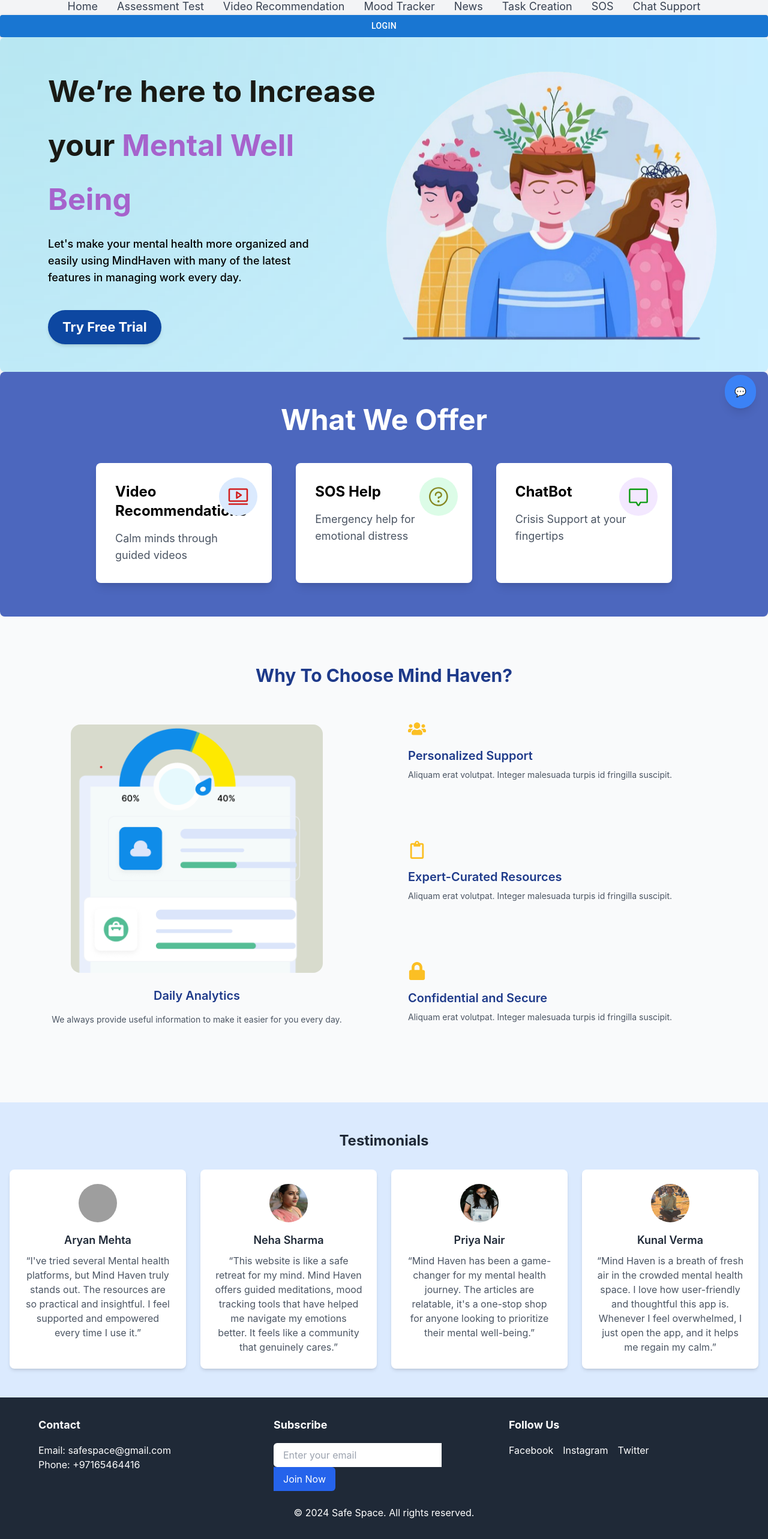
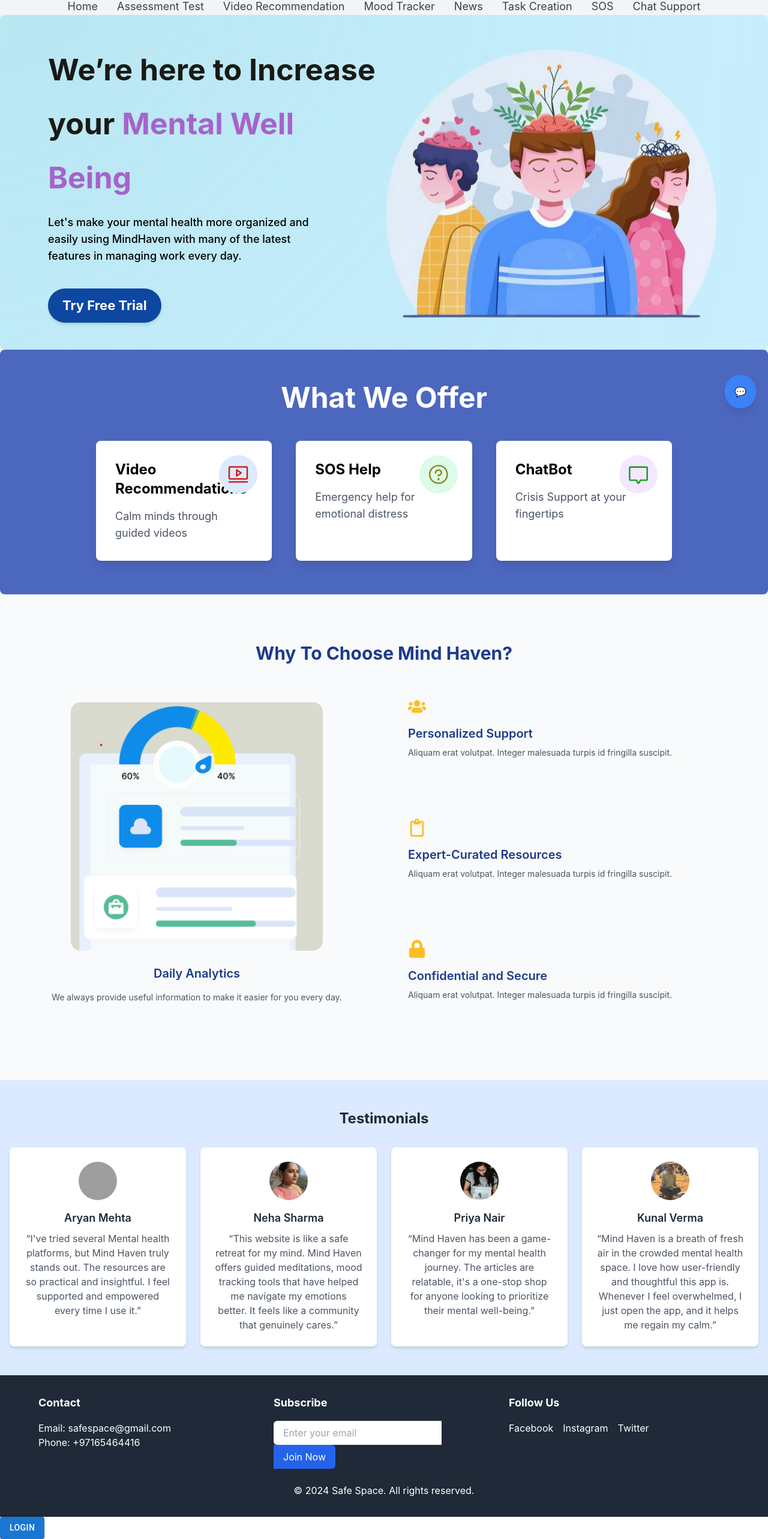
Before and after one commit to Rishi9398/MindHaven, a React (Create React App) app in the folder frontend/: page / in a window 1280 px wide. Shown: the part 99-2665 px from the top of the page at 60% size. Built offline with nearby package versions, Linux system fonts and the light colour scheme; grey boxes are pictures that could not be loaded.

Commit message:
app & navbar conn to auth

```diff
--- a/frontend/src/App.js
+++ b/frontend/src/App.js
@@ -1,4 +1,4 @@
-import React from "react";
+import React, { useState } from "react";
 import { BrowserRouter as Router, Routes, Route } from "react-router-dom";
 import Navbar from "./components/Shared/Navbar";
 import Footer from "./components/Shared/Footer";
@@ -10,12 +10,28 @@ import Chatbot from "./components/Shared/Chatbot";
 import VideoRecommendation from "./pages/VideoRecommendation";
 import Assignment from "./pages/Assignment";
 import MoodTracker from "./components/Dashboard/MoodTracker";
+import AuthDialog from "./components/Auth/Login"; // Use the AuthDialog for login
 
 const App = () => {
+  const [user, setUser] = useState(null); // Centralized user state
+  const [authDialogOpen, setAuthDialogOpen] = useState(false);
+
+  const handleLoginOpen = () => setAuthDialogOpen(true);
+  const handleLoginClose = () => setAuthDialogOpen(false);
+
+  const handleLogout = async () => {
+    setUser(null);
+    alert("Logged out successfully!");
+  };
+
   return (
     <Router>
       <div className="flex flex-col min-h-screen">
-        <Navbar />
+        <Navbar
+          user={user}
+          onLoginClick={handleLoginOpen}
+          onLogoutClick={handleLogout}
+        />
         <main className="flex-grow">
           <Routes>
             <Route path="/" element={<Home />} />
@@ -30,6 +46,14 @@ const App = () => {
         </main>
         <Footer />
       </div>
+
+      {/* Auth Dialog */}
+      <AuthDialog
+        open={authDialogOpen}
+        onClose={handleLoginClose}
+        user={user}
+        setUser={setUser}
+      />
     </Router>
   );
 };
--- a/frontend/src/components/Shared/Navbar.js
+++ b/frontend/src/components/Shared/Navbar.js
@@ -4,21 +4,17 @@ import NotificationsNoneIcon from "@mui/icons-material/NotificationsNone";
 import MenuIcon from "@mui/icons-material/Menu";
 import CloseIcon from "@mui/icons-material/Close";
 import PersonOutlineIcon from "@mui/icons-material/PersonOutline";
+import AccountCircleIcon from "@mui/icons-material/AccountCircle";
 import SearchIcon from "@mui/icons-material/Search";
-import Login from "../Auth/Login";
-import Chatbot from "./Chatbot";
-const Navbar = () => {
+
+const Navbar = ({ user, onLoginClick, onLogoutClick }) => {
   const [menuOpen, setMenuOpen] = useState(false);
-  const [loginOpen, setLoginOpen] = useState(false); // State to control Login modal visibility
 
   const toggleMenu = () => setMenuOpen(!menuOpen);
-  const handleLoginClick = () => setLoginOpen(true); // Open login modal
-  const handleCloseLogin = () => setLoginOpen(false); // Close login modal
 
   return (
     <>
       <nav className="bg-gray-100 shadow-md">
-        {/* Top Layer */}
         <div className="flex justify-between items-center px-6 py-4">
           {/* Logo */}
           <div className="flex items-center bg-black text-white font-bold text-2xl py-2 px-4 rounded-md">
@@ -43,14 +39,24 @@ const Navbar = () => {
               <span className="text-lg text-black font-medium">Notification</span>
             </div>
 
-            {/* Login */}
+            {/* Login or Account */}
+            {user ? (
               <div
                 className="flex items-center gap-2 cursor-pointer hover:text-black"
-              onClick={handleLoginClick} // Open login modal
+                onClick={onLogoutClick} // Logout handler
+              >
+                <AccountCircleIcon fontSize="medium" />
+                <span className="text-lg text-black">Logout</span>
+              </div>
+            ) : (
+              <div
+                className="flex items-center gap-2 cursor-pointer hover:text-black"
+                onClick={onLoginClick} // Open login dialog
               >
                 <PersonOutlineIcon fontSize="medium" />
                 <span className="text-lg text-black">Login</span>
               </div>
+            )}
           </div>
 
           {/* Hamburger Menu Icon */}
@@ -79,21 +85,17 @@ const Navbar = () => {
           <Link to="/tasks" className="hover:text-blue-600">
             Task Creation
           </Link>
-
           <Link to="/sos" className="hover:text-blue-600">
             SOS
           </Link>
-          <Link to={Chatbot} className="hover:text-blue-600">
+          <Link to="/chat" className="hover:text-blue-600">
             Chat Support
           </Link>
-
-
         </div>
 
         {menuOpen && (
           <div className="lg:hidden mt-4 bg-gray-100 text-gray-700 rounded-lg p-4 shadow-md">
             <div className="flex flex-col gap-4">
-
               <div className="relative">
                 <div className="flex items-center border border-gray-400 rounded-lg px-4 py-2">
                   <SearchIcon className="text-black" />
@@ -104,22 +106,27 @@ const Navbar = () => {
                   />
                 </div>
               </div>
-
               <div className="flex items-center gap-2 cursor-pointer hover:text-black">
                 <NotificationsNoneIcon fontSize="medium" />
                 <span>Notification</span>
               </div>
-
-              {/* Login */}
+              {user ? (
                 <div
                   className="flex items-center gap-2 cursor-pointer hover:text-black"
-                onClick={handleLoginClick} // Open login modal
+                  onClick={onLogoutClick} // Logout handler
+                >
+                  <AccountCircleIcon fontSize="medium" />
+                  <span>Logout</span>
+                </div>
+              ) : (
+                <div
+                  className="flex items-center gap-2 cursor-pointer hover:text-black"
+                  onClick={onLoginClick} // Open login dialog
                 >
                   <PersonOutlineIcon fontSize="medium" />
                   <span>Login</span>
                 </div>
-
-              {/* Links */}
+              )}
               <div className="flex flex-col gap-2 text-lg">
                 <Link to="/" className="hover:text-blue-600">
                   Home
@@ -139,23 +146,17 @@ const Navbar = () => {
                 <Link to="/tasks" className="hover:text-blue-600">
                   Task Creation
                 </Link>
-
                 <Link to="/sos" className="hover:text-blue-600">
                   SOS
                 </Link>
-                <Link to={Chatbot} className="hover:text-blue-600">
+                <Link to="/chat" className="hover:text-blue-600">
                   Chat Support
                 </Link>
-
-
               </div>
             </div>
           </div>
         )}
       </nav>
-
-      {/* Login Modal */}
-      <Login open={loginOpen} onClose={handleCloseLogin} />
     </>
   );
 };
```
Lines whose indentation alone changed are shown as unchanged.
